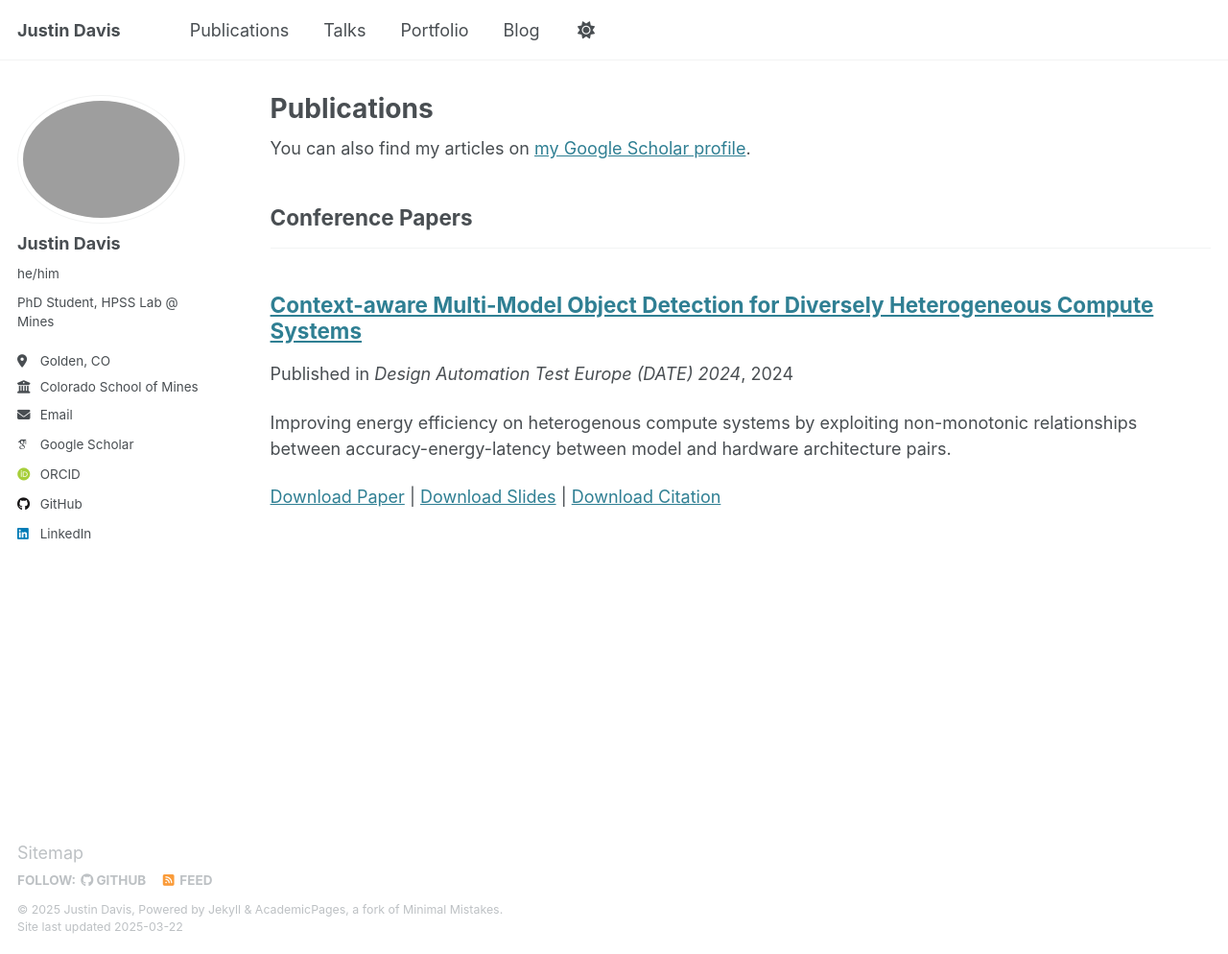
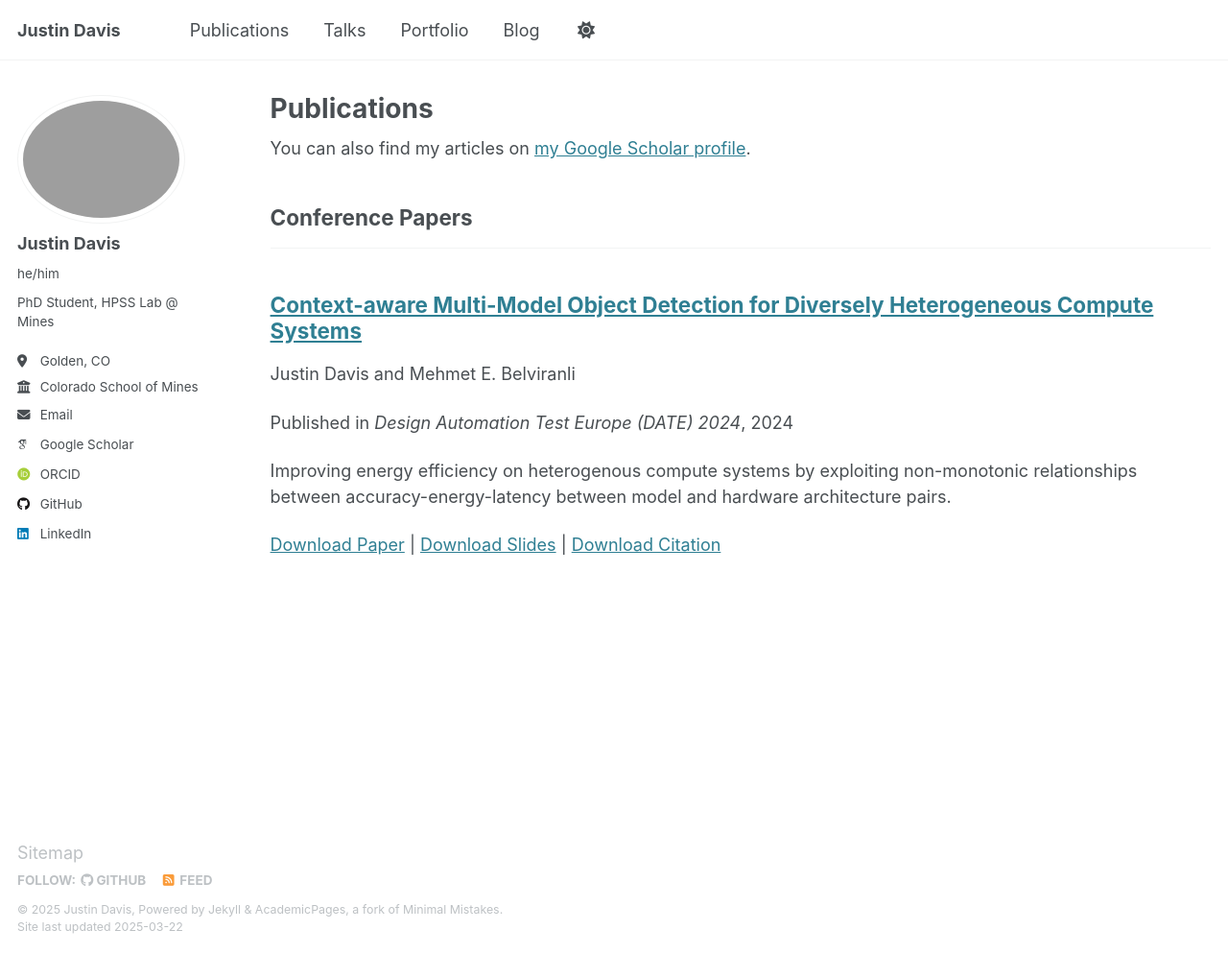
Before and after one commit to justincdavis/justincdavis.github.io, a Jekyll site: the page built from _pages/publications.html, in a window 1280 px wide and 994 px high. Shown: the whole window at 96% size. Built offline with Jekyll 4.4.1, drawn with Linux system fonts in a browser that asks for light colours; some web fonts are replaced.

Commit message:
include authors on paper

```diff
--- a/_includes/archive-single.html
+++ b/_includes/archive-single.html
@@ -33,6 +33,10 @@
         <a href="{{ base_path }}{{ post.url }}" rel="permalink">{{ title }}</a>
       {% endif %}
     </h2>
+
+    {% if post.authors %}
+      <p>{{ post.authors }}</p>
+    {% endif %}
 
     {% if post.read_time %}
       <p class="page__meta"><i class="fa fa-clock" aria-hidden="true"></i> {% include read-time.html %}</p>
--- a/_layouts/single.html
+++ b/_layouts/single.html
@@ -32,6 +32,10 @@ layout: default
           {% endif %}
         {% if page.modified %}
           <p class="page__date"><strong><i class="fa fa-fw fa-calendar" aria-hidden="true"></i> {{ site.data.ui-text[site.locale].date_label | default: "Published:" }}</strong> <time datetime="{{ page.modified | date: "%Y-%m-%d" }}">{{ page.modified | date: "%B %d, %Y" }}</time></p>
+        {% endif %}
+
+        {% if post.authors %}
+          <p>{{ post.authors }}</p>
         {% endif %}
 
         {% if page.collection == 'teaching' %}
--- a/_publications/date24_context.md
+++ b/_publications/date24_context.md
@@ -1,5 +1,6 @@
 ---
 title: "Context-aware Multi-Model Object Detection for Diversely Heterogeneous Compute Systems"
+authors: "Justin Davis and Mehmet E. Belviranli"
 collection: publications
 category: conferences
 permalink: /publication/date24_context
```
